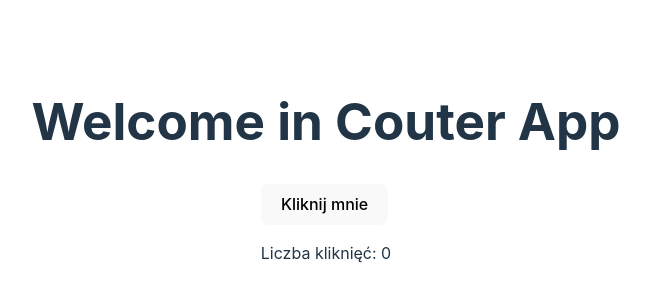
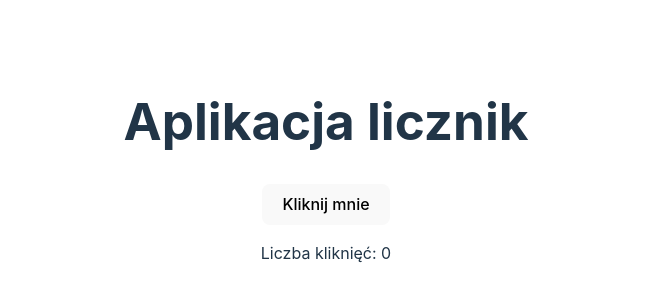
Before and after one commit to lukas-sikora/zadania-react, a React (Vite) app in the folder react-training/: page / in a window 1280 px wide. Shown: the part 230-530 px from the top of the page, without its empty margins (314-964 px from the left). Built offline with nearby package versions, Linux system fonts and the light colour scheme.

Commit message:
modify task description

```diff
--- a/react-training/src/App.jsx
+++ b/react-training/src/App.jsx
@@ -5,7 +5,7 @@ const App = () => {
     <div
       style={{ display: "flex", flexDirection: "column", alignItems: "center" }}
     >
-      <h1>Welcome in Couter App</h1>
+      <h1>Aplikacja licznik</h1>
       <ClickCounter />
     </div>
   );
--- a/react-training/src/component/ClickCounter.jsx
+++ b/react-training/src/component/ClickCounter.jsx
@@ -1,17 +1,9 @@
-import { useState, useEffect } from "react";
-
 const ClickCounter = () => {
-  const [count, setCount] = useState(0);
-
-  useEffect(() => {
-    alert(`Ilość kliknięć: ${count}`);
-  }, [count]);
-
   return (
-    <div>
-      <button onClick={() => setCount((prev) => prev + 1)}>Kliknij mnie</button>
-      <p>Liczba kliknięć: {count}</p>
-    </div>
+    <>
+      <button>Kliknij mnie</button>
+      <p>Liczba kliknięć: 0</p>
+    </>
   );
 };
 
```
